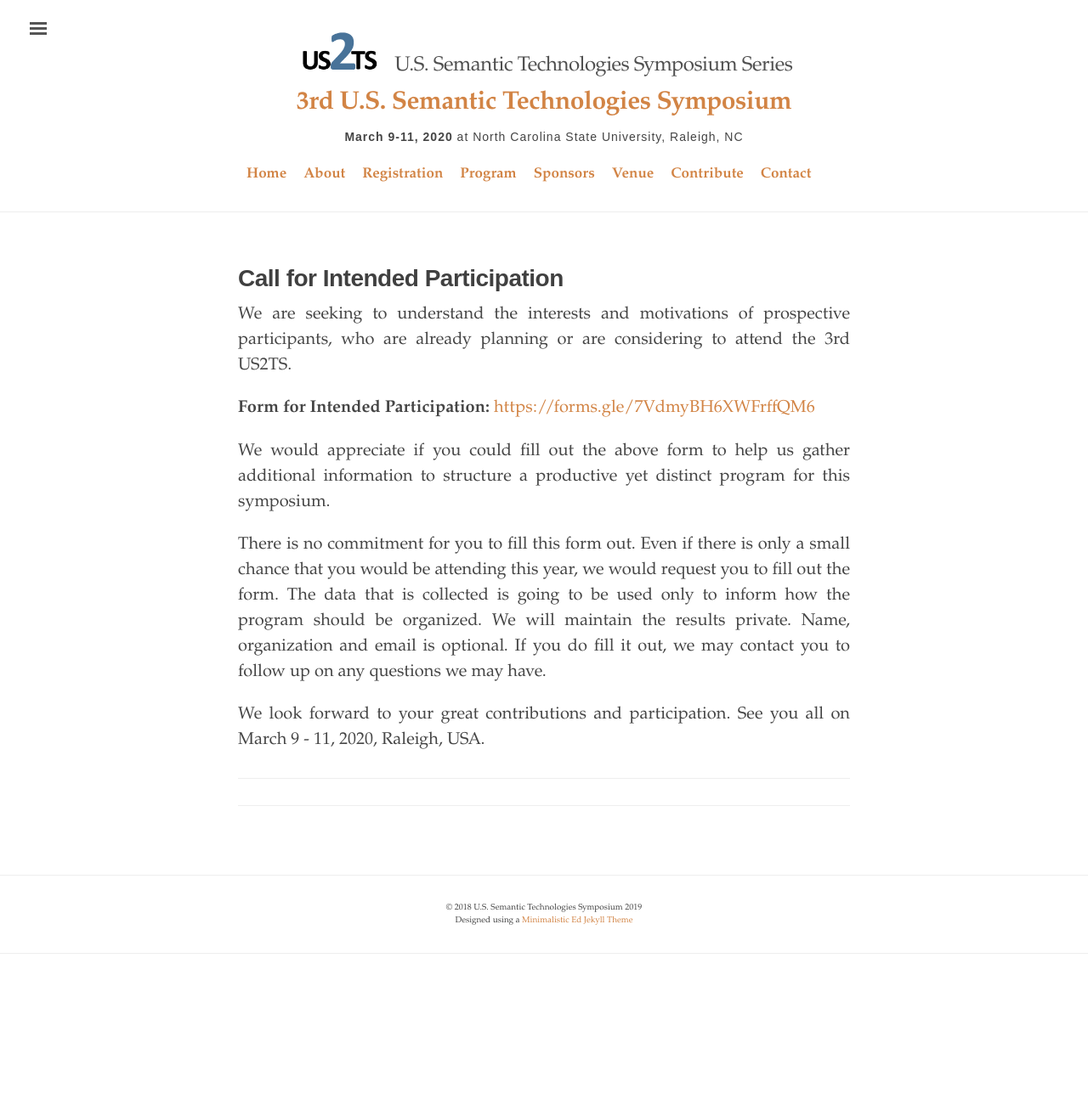
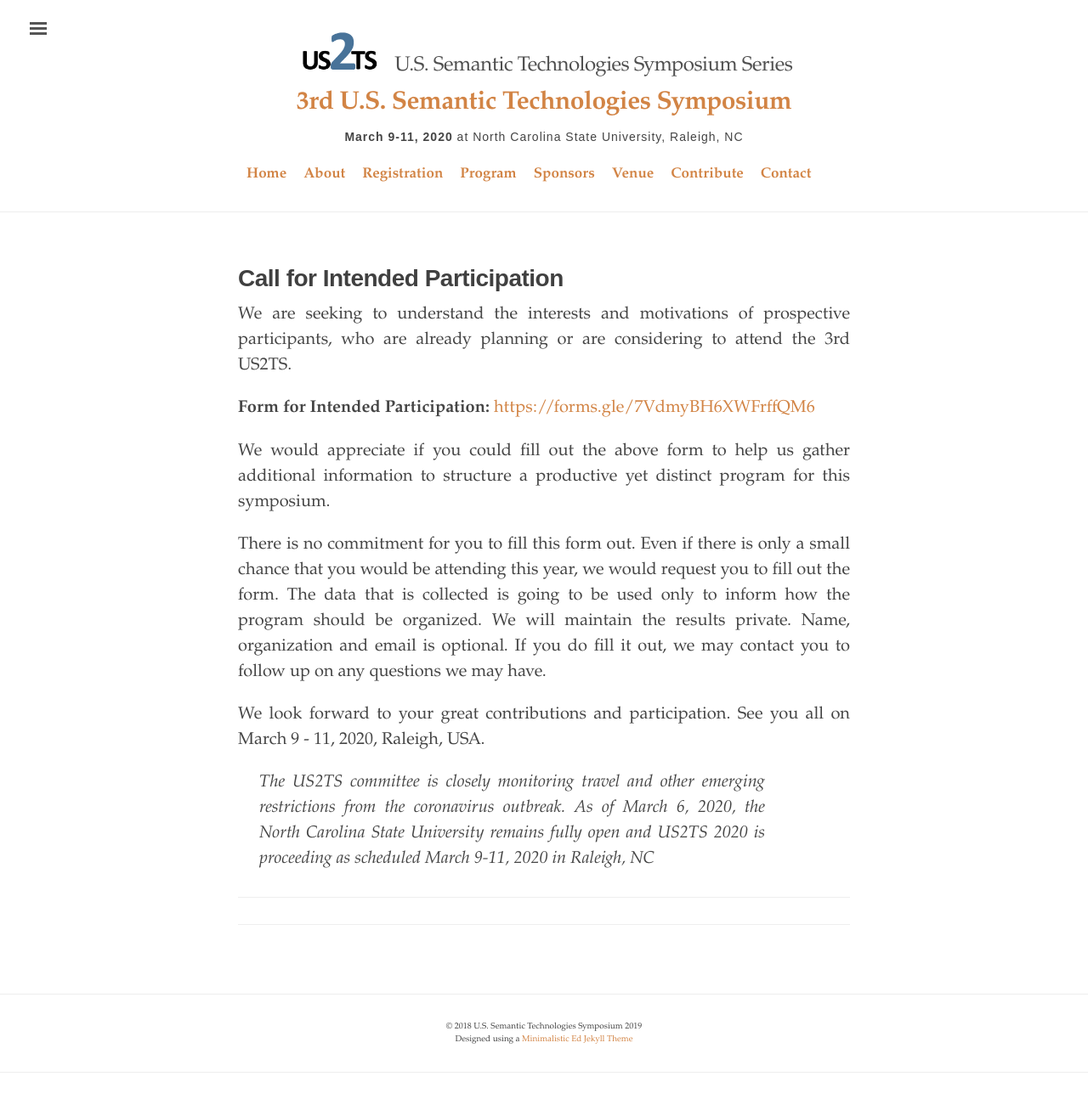
Before and after one commit to us2ts/us2ts.github.io, a Jekyll site: the page built from pages/participation.md, in a window 1280 px wide. Shown: the whole page at 85% size. Built offline with Jekyll 4.4.1, drawn with Linux system fonts in a browser that asks for light colours; comment, search, counter and statistics services are not loaded; before the commit the page ends 1154 px from its top, so only the background shows below that.

Commit message:
trying block quotes

```diff
--- a/pages/participation.md
+++ b/pages/participation.md
@@ -21,3 +21,5 @@
 We look forward to your great contributions and participation. See you all on March 9 - 11, 2020, Raleigh, USA.
 
 [https://forms.gle/7VdmyBH6XWFrffQM6]: https://forms.gle/7VdmyBH6XWFrffQM6
+
+> The US2TS committee is closely monitoring travel and other emerging restrictions from the coronavirus outbreak. As of March 6, 2020, the North Carolina State University remains fully open and US2TS 2020 is proceeding as scheduled March 9-11, 2020 in Raleigh, NC
```
